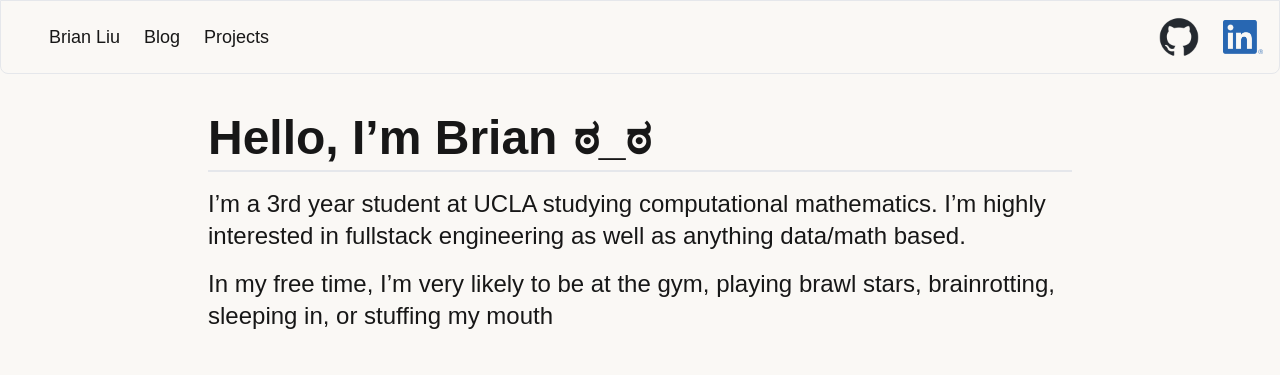
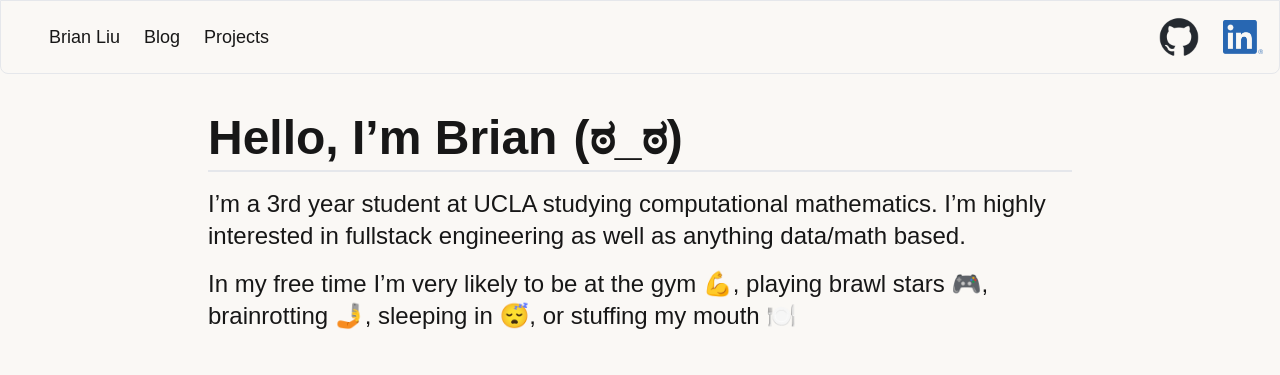
Before and after one commit to liubrian267/personal_portfolio, a Next.js app: page / in a window 1280 px wide. Shown: the top 375 px of the page. Built offline with nearby package versions, Linux system fonts and the light colour scheme.

Commit message:
fixed face cycle component

```diff
--- a/src/app/globals.css
+++ b/src/app/globals.css
@@ -1,6 +1,8 @@
+@import url("https://cdnjs.cloudflare.com/ajax/libs/font-awesome/6.4.0/css/all.min.css");
 @tailwind base;
 @tailwind components;
 @tailwind utilities;
+
 
 :root {
   --background: #FAF8F5;
@@ -15,7 +17,14 @@
 } */
 
 body {
+  cursor: url("https://cdn.custom-cursor.com/db/22423/32/pusheen-sleeping-pointer.png") 16 16, pointer;
   color: var(--foreground);
-  background: var(--background); ;
-  font-family: Arial, Helvetica, sans-serif;
+  background: var(--background);
+  font-family: sans-serif;
 }
+
+/* @layer base {
+  html {
+    font-family: sans-serif;
+  }
+} */
--- a/src/app/page.js
+++ b/src/app/page.js
@@ -17,8 +17,8 @@ const page = () => {
           data/math based.
         </div>
         <div className="mt-4 text-2xl font-normal">
-          In my free time, I’m very likely to be at the gym, playing brawl
-          stars, brainrotting, sleeping in, or stuffing my mouth
+          In my free time I’m very likely to be at the gym 💪, playing brawl
+          stars 🎮, brainrotting 🤳, sleeping in 😴, or stuffing my mouth 🍽️
         </div>
       </div>
       <div className="mt-10 text-5xl font-bold">
--- a/src/components/faceCycle.js
+++ b/src/components/faceCycle.js
@@ -1,7 +1,7 @@
 "use client";
 import React, { useState, useEffect } from "react";
 
-const faces = [" (｡◕‿◕｡)", " ಠ_ಠ", " (⌐■_■)"];
+const faces = ["\(｡◕‿◕｡)/", " (ಠ_ಠ)", " (⌐■_■)"];
 
 export default function FaceCycle() {
   const [currentFaceIndex, setCurrentFaceIndex] = useState(0);
@@ -13,15 +13,17 @@ export default function FaceCycle() {
     setDisplayText("");
 
     const currentFace = faces[currentFaceIndex];
-    let index = 0;
+    let index = -1;
+
     const typingInterval = setInterval(() => {
+      index++;
       if (index < currentFace.length) {
         setDisplayText(prev => prev + currentFace.charAt(index));
-        index++;
       } else {
         clearInterval(typingInterval);
       }
     }, 100);
+
     return () => clearInterval(typingInterval);
   }, [currentFaceIndex]);
 
```
